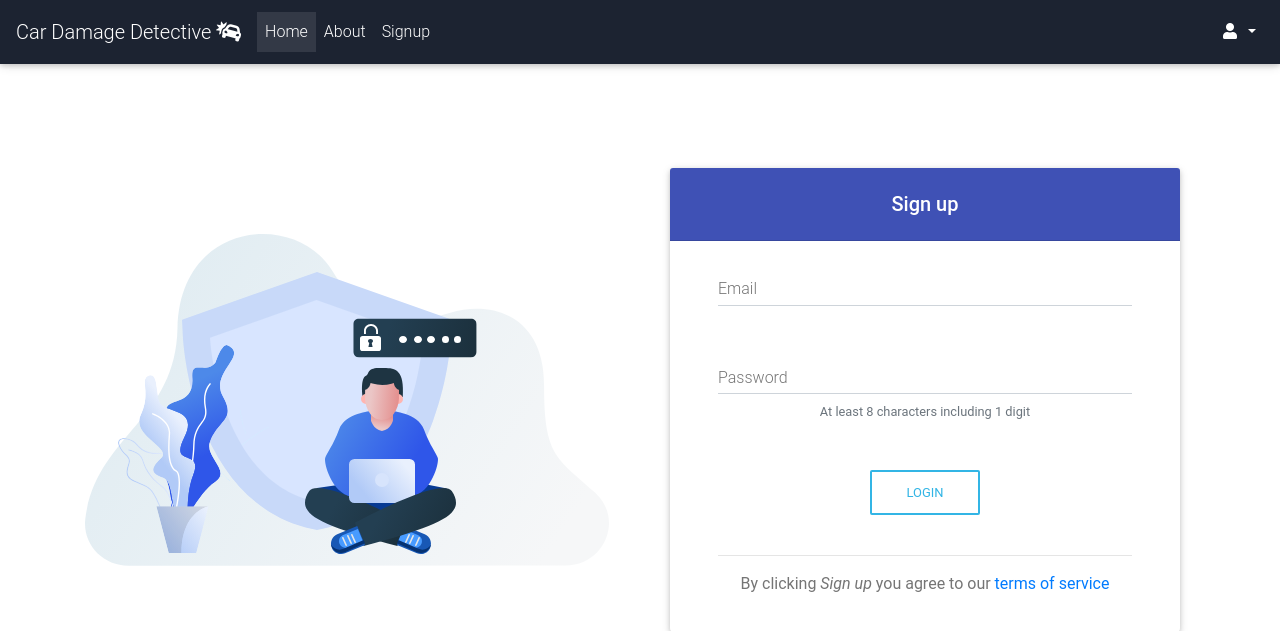
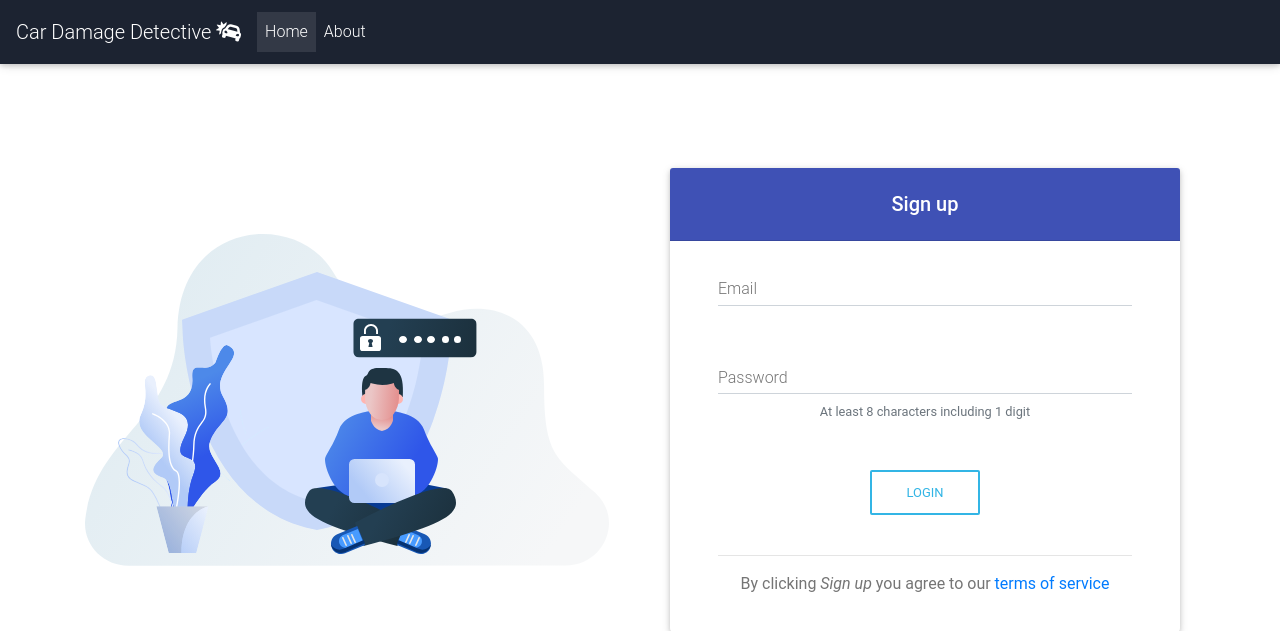
Before and after one commit to namitdoshi/car-damage-detective-web, a Flask app: template templates/signup.html in a window 1280 px wide. Shown: the top 631 px of the page. Run offline with Flask 2, Linux system fonts and the light colour scheme; the template is opened without the code that fills it: values that come from a table or form of the project are taken from there, others are empty; some libraries are stand-ins or nearby versions.

Commit message:
navbar updated

```diff
--- a/templates/navbar-v1.html
+++ b/templates/navbar-v1.html
@@ -15,11 +15,11 @@
       <li class="nav-item">
         <a class="nav-link" href="/#about">About</a>
       </li>
-      <li class="nav-item">
+      <!-- <li class="nav-item">
         <a href="signup" class="nav-link">Signup</a>
-      </li>
+      </li> -->
     </ul>
-    <ul class="navbar-nav ml-auto nav-flex-icons">
+    <!-- <ul class="navbar-nav ml-auto nav-flex-icons">
       <li class="nav-item dropdown">
         <a class="nav-link dropdown-toggle" id="navbarDropdownMenuLink-333" data-toggle="dropdown" aria-haspopup="true"
           aria-expanded="false">
@@ -29,7 +29,7 @@
           <a class="dropdown-item" href="#login">Login</a>
         </div>
       </li>
-    </ul>
+    </ul> -->
   </div>
 </nav>
 <!--/.Navbar -->
```
